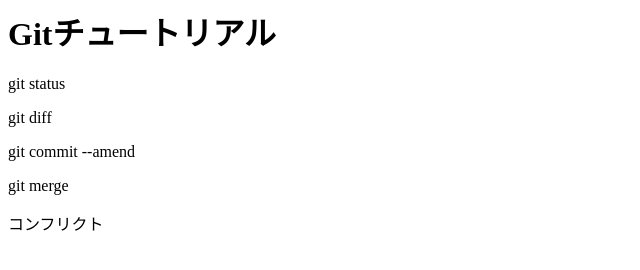
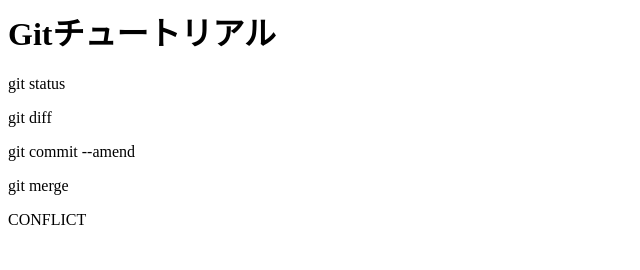
Before and after one commit to NOAHFELIX/git_tutorial, a plain HTML site: page index.html in a window 1280 px wide. Shown: the full height of the page, 0-640 px from the left. Drawn offline with Linux system fonts and the light colour scheme.

Commit message:
コンフリクトを解消

```diff
--- a/index.html
+++ b/index.html
@@ -3,4 +3,4 @@
 <p>git diff</p>
 <p>git commit --amend</p>
 <p>git merge</p>
-<p>コンフリクト</p>
+<p>CONFLICT</p>
```
